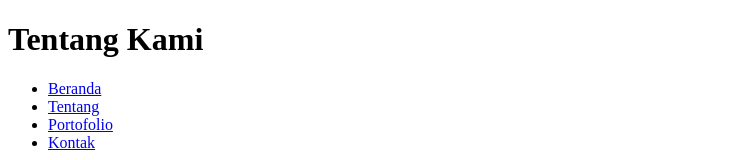
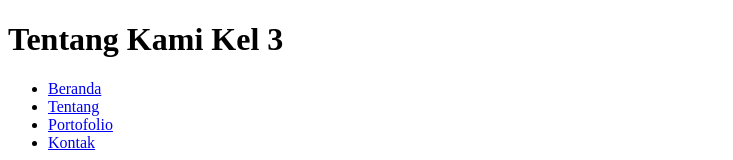
Before and after one commit to AfiantoHadiN/Uji-Coba, a plain HTML site: page about.html in a window 1280 px wide. Shown: the top 160 px of the page, without its empty margins (0-733 px from the left). Drawn offline with Linux system fonts and the light colour scheme.

Commit message:
commit ke2

```diff
--- a/about.html
+++ b/about.html
@@ -9,7 +9,7 @@
 
 <body>
     <header>
-        <h1>Tentang Kami</h1>
+        <h1>Tentang Kami Kel 3</h1>
         <nav>
             <ul>
                 <li><a href="index.html">Beranda</a></li>
```
